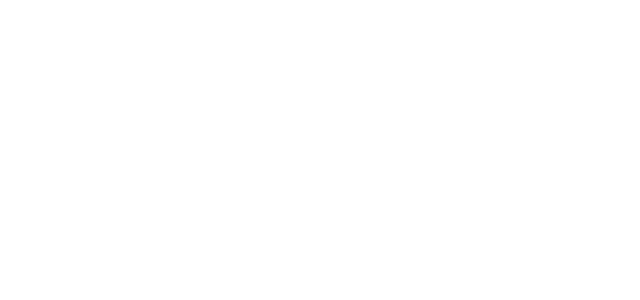
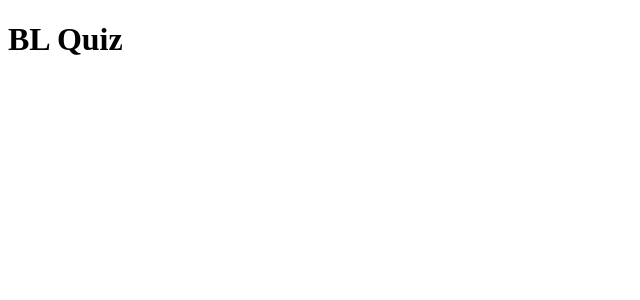
Before and after one commit to markushegna/AngularProject, an Angular app: page / in a window 1280 px wide. Shown: the top 300 px of the page, without its empty margins (0-640 px from the left). Built offline with nearby package versions, Linux system fonts and the light colour scheme.

Commit message:
La til Homepage Component

```diff
--- a/src/app/app.component.html
+++ b/src/app/app.component.html
@@ -1 +1,2 @@
+<app-home-page></app-home-page>
 <router-outlet></router-outlet>
--- a/src/app/pages/home-page/home-page.component.html
+++ b/src/app/pages/home-page/home-page.component.html
@@ -1 +1 @@
-<p>home-page works!</p>
+<h1 class="tittel">BL Quiz</h1>
```
